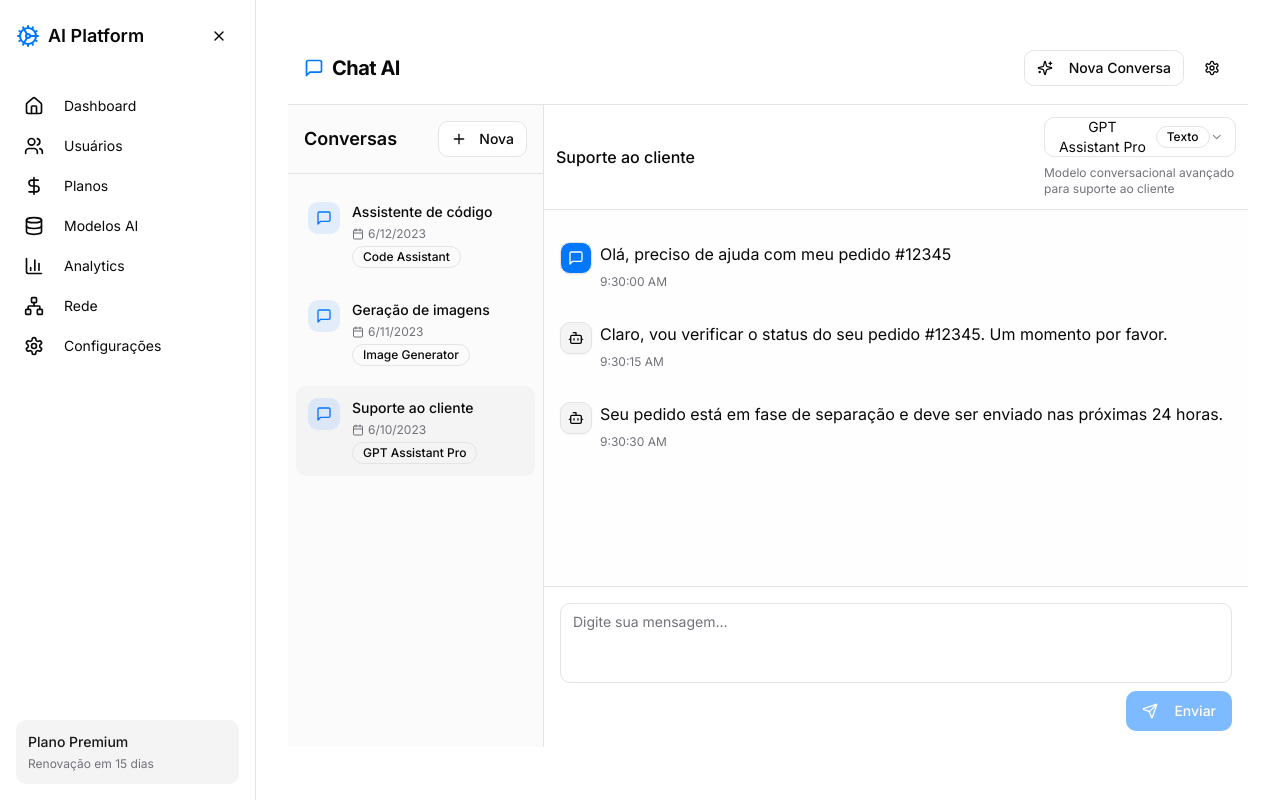
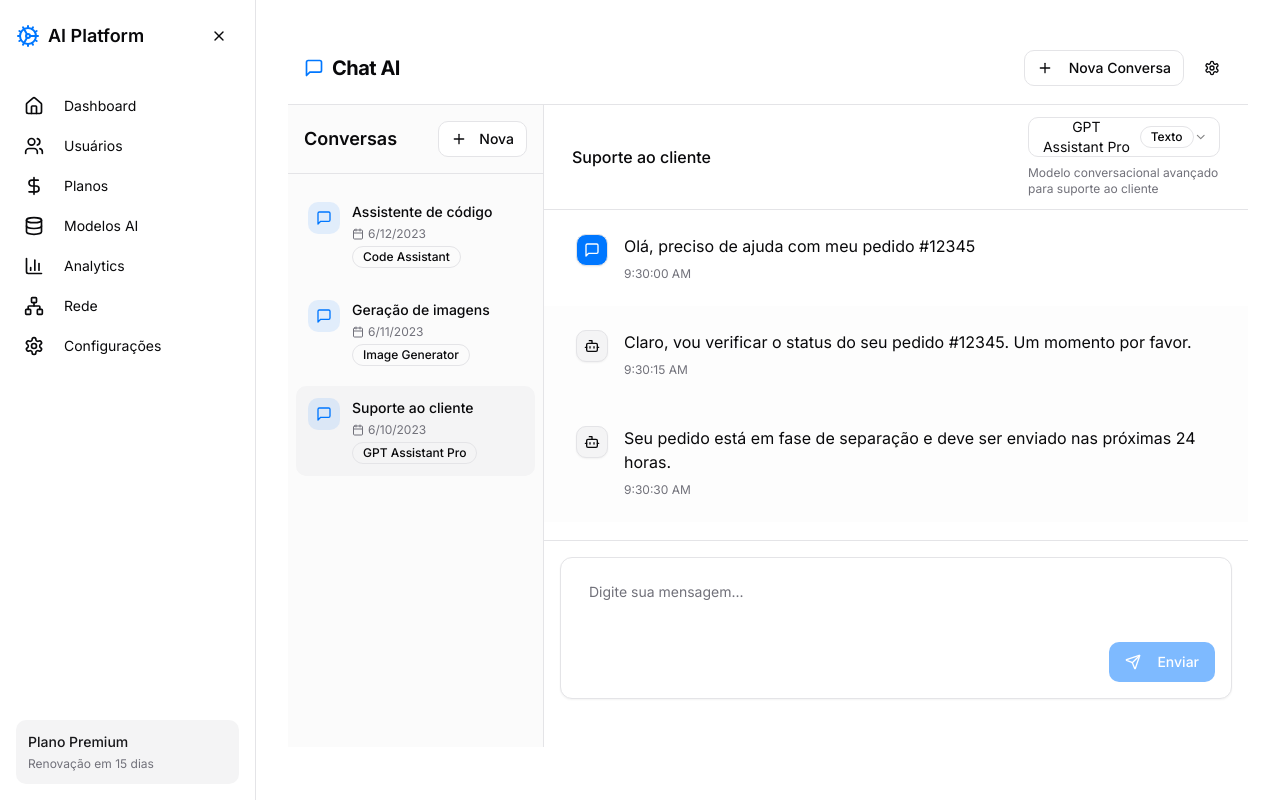
Before and after one commit to ilyra-ai/ai-assistant-platform-helper, a React (Vite) app: page /chat in a window 1280 px wide. Built offline with nearby package versions, Linux system fonts and the light colour scheme.

Commit message:
Refactor: Improve chat interface
Refactor the chat interface to resemble ChatGPT's independent conversation screen.

```diff
--- a/src/components/chat/ChatInput.tsx
+++ b/src/components/chat/ChatInput.tsx
@@ -34,25 +34,25 @@ export const ChatInput: React.FC<ChatInputProps> = ({
   };
 
   return (
-    <div className="border-t bg-card p-4">
-      <div className="flex flex-col space-y-2">
+    <div className="w-full max-w-screen-md mx-auto border rounded-lg bg-background shadow-sm mb-8">
+      <div className="flex flex-col space-y-2 p-4">
         <Textarea
           value={message}
           onChange={(e) => setMessage(e.target.value)}
           onKeyDown={handleKeyDown}
           placeholder={placeholder}
           disabled={isLoading}
-          className="min-h-[80px] resize-none"
+          className="min-h-[60px] resize-none border-0 focus-visible:ring-0 focus-visible:ring-transparent"
         />
         <div className="flex justify-between items-center">
           <div className="flex space-x-2">
             {modelType === 'voice' || modelType === 'multimodal' ? (
-              <Button variant="outline" size="icon" type="button" disabled={isLoading}>
+              <Button variant="ghost" size="icon" type="button" disabled={isLoading}>
                 <Mic className="h-4 w-4" />
               </Button>
             ) : null}
             {modelType === 'image' || modelType === 'multimodal' ? (
-              <Button variant="outline" size="icon" type="button" disabled={isLoading}>
+              <Button variant="ghost" size="icon" type="button" disabled={isLoading}>
                 <Image className="h-4 w-4" />
               </Button>
             ) : null}
--- a/src/components/chat/ChatMessage.tsx
+++ b/src/components/chat/ChatMessage.tsx
@@ -18,12 +18,14 @@ export const ChatMessage: React.FC<ChatMessageProps> = ({
   return (
     <div
       className={cn(
-        "flex w-full gap-2 py-4",
+        "flex w-full gap-4 py-6 px-4 md:px-8",
+        isUser ? "bg-background" : "bg-muted/20",
         isLastMessage && "animate-fadeIn"
       )}
     >
+      <div className="max-w-screen-md w-full mx-auto flex gap-4">
         <div className={cn(
-        "flex h-8 w-8 shrink-0 select-none items-center justify-center rounded-md border bg-background shadow-sm",
+          "flex h-8 w-8 shrink-0 select-none items-center justify-center rounded-md border shadow-sm",
           isUser ? "bg-primary text-primary-foreground" : "bg-muted"
         )}>
           {isUser ? (
@@ -32,7 +34,7 @@ export const ChatMessage: React.FC<ChatMessageProps> = ({
             <Bot className="h-4 w-4" />
           )}
         </div>
-      <div className="flex-1 space-y-2">
+        <div className="flex-1 space-y-2 overflow-hidden">
           <div className="prose-sm prose-p:leading-relaxed prose-pre:p-0">
             {formatCodeBlocks(message.content)}
           </div>
@@ -43,5 +45,6 @@ export const ChatMessage: React.FC<ChatMessageProps> = ({
           </div>
         </div>
       </div>
+    </div>
   );
 };
--- a/src/pages/Chat.tsx
+++ b/src/pages/Chat.tsx
@@ -15,7 +15,8 @@ import {
   Bot,
   RefreshCw,
   Sparkles,
-  Info
+  Info,
+  Plus
 } from 'lucide-react';
 import {
   Card,
@@ -325,7 +326,7 @@ const Chat = () => {
               size="sm"
               onClick={() => createNewConversation(activeModel?.id)}
             >
-              <Sparkles className="h-4 w-4 mr-2" />
+              <Plus className="h-4 w-4 mr-2" />
               Nova Conversa
             </Button>
             <Button variant="ghost" size="icon">
@@ -359,7 +360,7 @@ const Chat = () => {
               <>
                 {/* Barra do modelo selecionado */}
                 <div className="border-b p-3 bg-background flex items-center justify-between">
-                  <div className="flex items-center gap-2 flex-1">
+                  <div className="flex items-center gap-2 flex-1 max-w-screen-md mx-auto w-full px-4">
                     {editingTitle ? (
                       <div className="flex items-center gap-2 flex-1">
                         <Input
@@ -390,9 +391,8 @@ const Chat = () => {
                         {conversationTitle}
                       </div>
                     )}
-                  </div>
 
-                  <div className="w-48">
+                    <div className="w-48 ml-auto">
                       <ModelSelector
                         models={models}
                         selectedModelId={activeConversation.modelId}
@@ -400,9 +400,10 @@ const Chat = () => {
                       />
                     </div>
                   </div>
+                </div>
 
                 {/* Lista de mensagens */}
-                <div className="flex-1 overflow-y-auto p-4 bg-muted/10">
+                <div className="flex-1 overflow-y-auto bg-background">
                   {messages.length === 0 ? (
                     <div className="flex flex-col items-center justify-center h-full text-center p-8">
                       <Bot className="h-12 w-12 text-muted-foreground mb-4" />
@@ -423,8 +424,11 @@ const Chat = () => {
                         />
                       ))}
                       {isLoading && (
-                        <div className="flex items-center justify-center py-10">
-                          <Loader2 className="h-8 w-8 animate-spin text-muted-foreground" />
+                        <div className="py-6 px-4 md:px-8">
+                          <div className="max-w-screen-md mx-auto flex items-center">
+                            <div className="h-8 w-8 flex-shrink-0 mr-4"></div>
+                            <Loader2 className="h-5 w-5 animate-spin text-muted-foreground" />
+                          </div>
                         </div>
                       )}
                       <div ref={messagesEndRef} />
@@ -433,11 +437,13 @@ const Chat = () => {
                 </div>
 
                 {/* Entrada de mensagem */}
+                <div className="px-4 py-4 bg-background border-t">
                   <ChatInput
                     onSendMessage={handleSendMessage}
                     isLoading={isLoading}
                     modelType={activeModel?.type}
                   />
+                </div>
               </>
             ) : (
               // Estado vazio - nenhuma conversa selecionada
```
Lines whose indentation alone changed are shown as unchanged.
